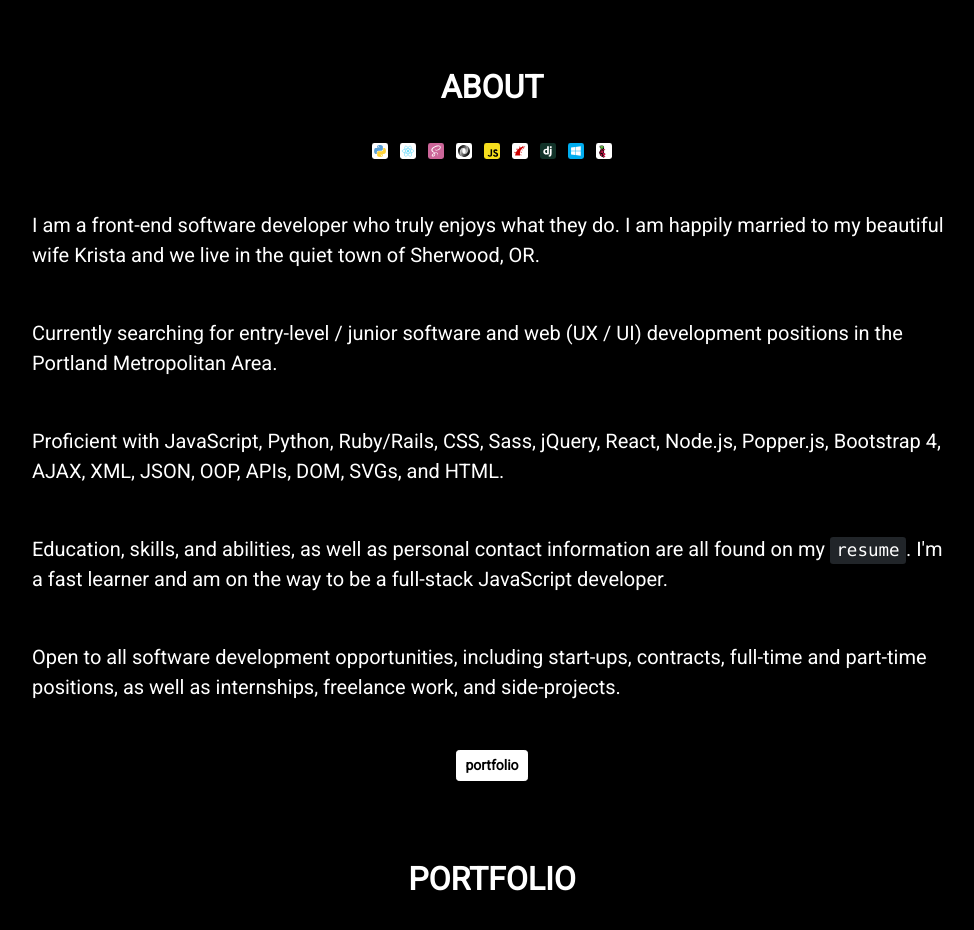
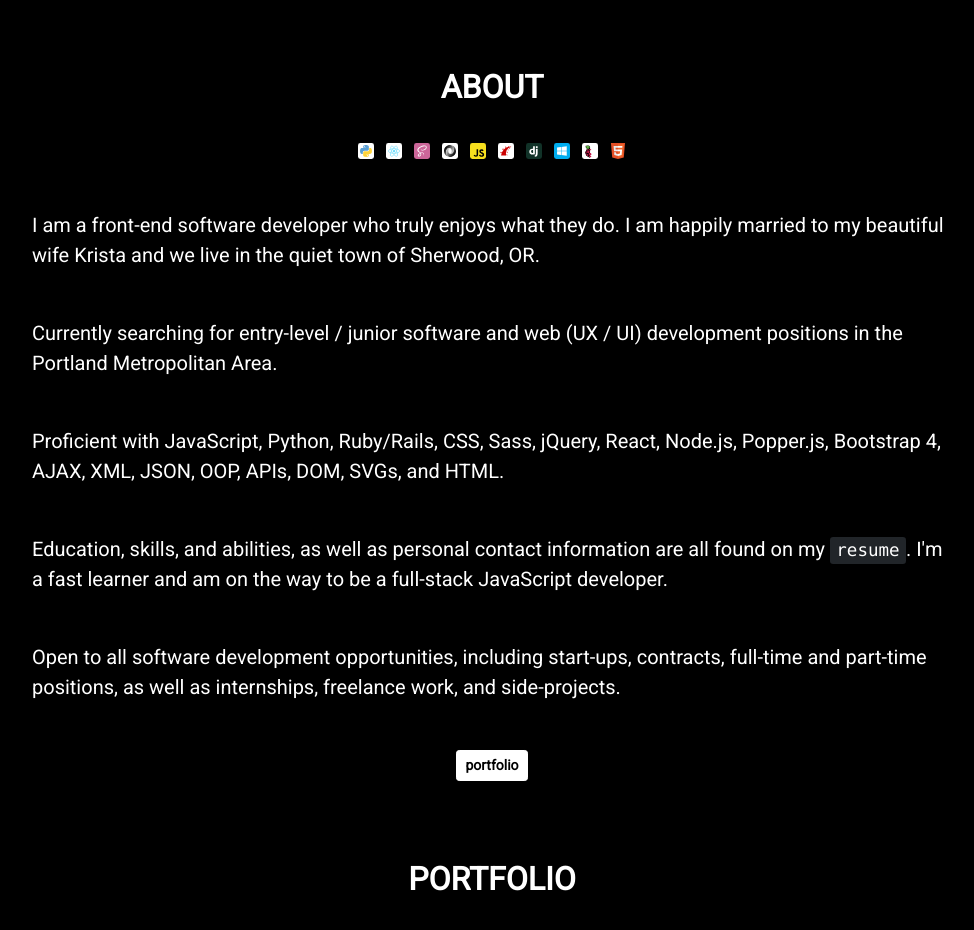
Before and after one commit to christophercouch/portfolio, a plain HTML site: page index.html in a window 1280 px wide. Shown: the part 860-1790 px from the top of the page, without its empty margins (148-1122 px from the left). Drawn offline with Linux system fonts and the light colour scheme; a web font is replaced by a local one.

Commit message:
added HTML

```diff
--- a/index.html
+++ b/index.html
@@ -160,6 +160,14 @@
                   width="512" height="512"
                   rx="15%"
                   fill="#fff"/><g transform="scale(2)"><g id="a"><path fill="#000" d="M129 63c-8-20-15-19-20-19-4-5-9-3-13-2-5-3-9-2-12 0-3-3-8-1-9 2-6-2-8 1-9 2-9-1-8 8-7 9-1 1-3 6 0 9-2 4 1 7 3 8-2 4 3 8 5 8 0 5 4 8 7 8-1 4 9 7 9 7-21 9-18 32-18 32-29 21-7 46-7 46s5 35 24 39c3 5 21 11 21 11s7 11 26 11"/><path fill="#6cc04a" d="M74 52l-4-4 12 2-3-4 9 3-2-4 9 4v-4l9 6v-5l8 7 v-4c22 22 4 29 4 29C99 64 79 58 79 58s26 13 35 24c0 0-4 15-30 9l3-3-9-2 3-2-9-4h6l-9-6h6l-9-6h5l-8-6l5-2l-5-7"/><path d="M69 133c-19 9-9 34-3 37s15-42 3-37m35-34c7 2-30 32-31 26 0-18 9-28 31-26m-5 65c-29-3-19-44 6-44s22 44-6 44m-26 8c-9 6 3 43 26 35 9-7-8-43-26-35"/></g><use xlink:href="#a" transform="matrix(-1 0 0 1 256 0)"/><path d="M106 216c17 24 45 5 44-2s-39-9-44 2m45-35c0-28-45-27-45 0s43 28 45 0m-43-75c5-15 34-15 40-1s-37 19-40 1"/></g></svg></i>
+            </a>
+          </li>
+          <li class="list-inline-item">
+            <a class="social-link text-white mr-3">
+              <i>
+                  <svg xmlns="http://www.w3.org/2000/svg"
+                  aria-label="HTML5" role="img"
+                  viewBox="0 0 512 512"><path fill="#e34f26" d="M71 460L30 0h451l-41 460-185 52"/><path fill="#ef652a" d="M256 472l149-41 35-394H256"/><path fill="#ebebeb" d="M256 208h-75l-5-58h80V94H114l15 171h127zm-1 147l-63-17-4-45h-56l7 89 116 32z"/><path fill="#fff" d="M255 208v57h70l-7 73-63 17v59l116-32 16-174zm0-114v56h137l5-56z"/></svg></i>
             </a>
           </li>
           </ul>
```
